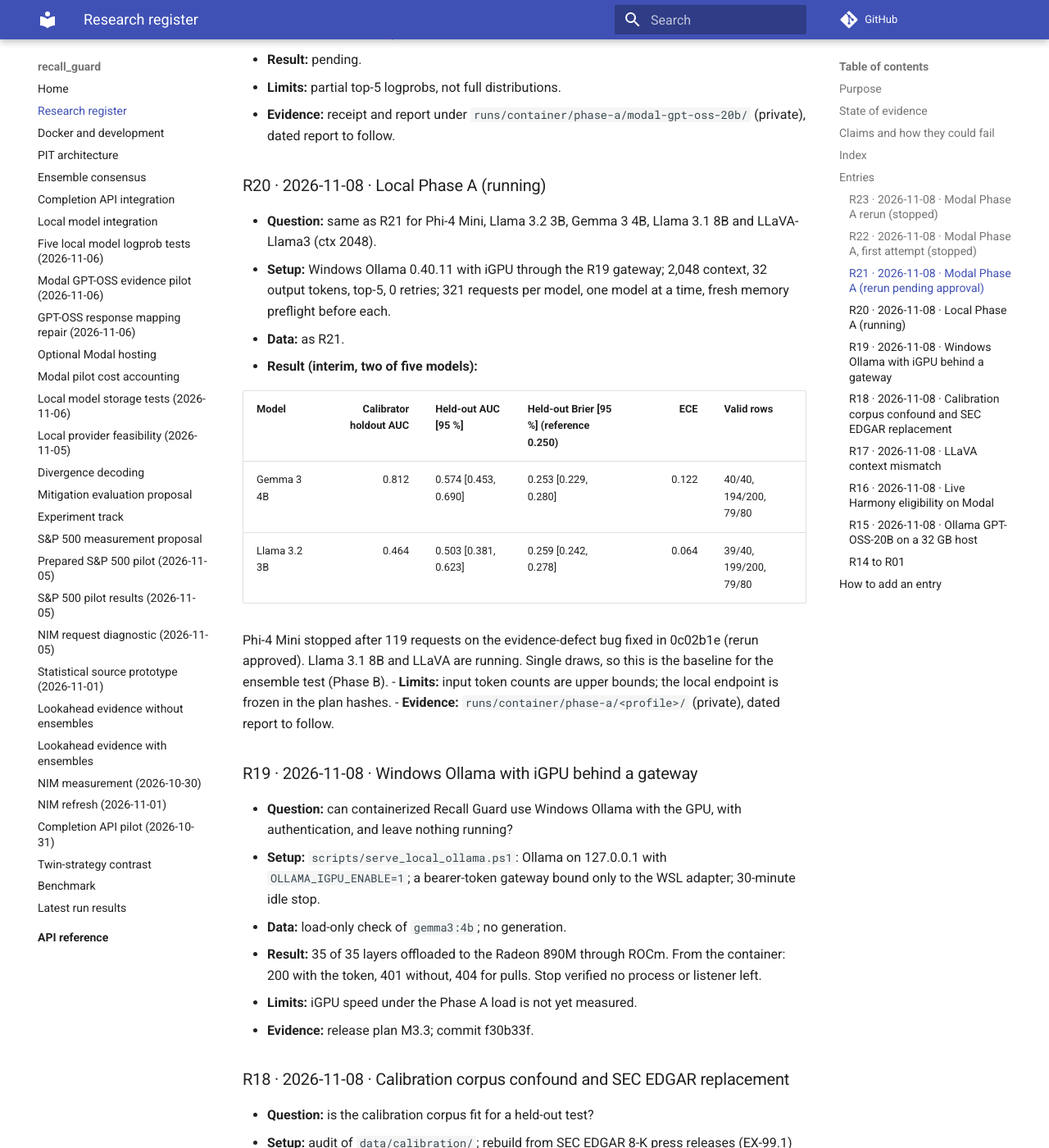
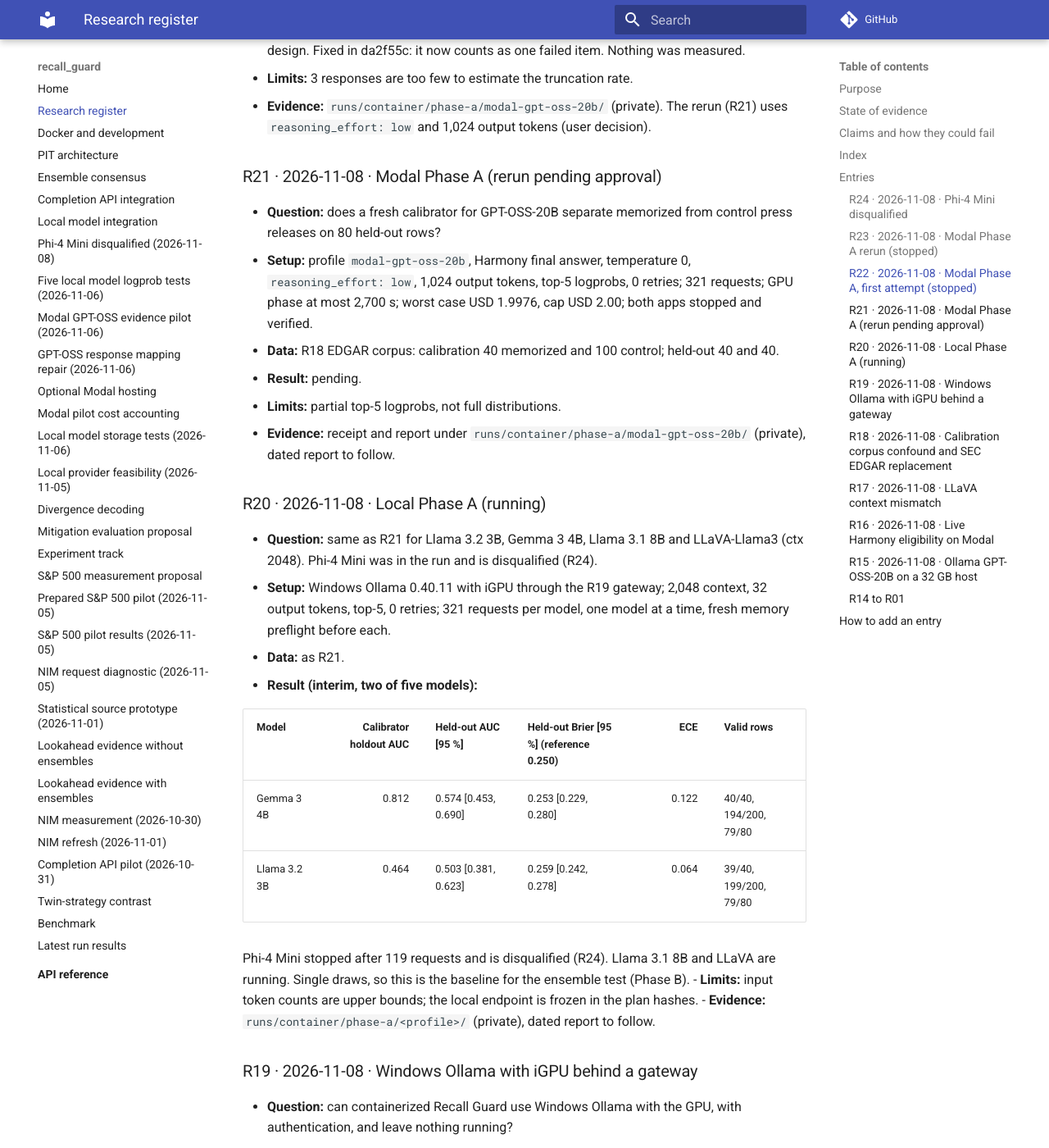
Before and after one commit to norandom/memguard_alpha, an MkDocs documentation site: the page built from docs/research-register.md, in a window 1280 px wide and 1400 px high, scrolled down 4696 px. Shown: the whole window at 82% size. Built offline with MkDocs 1.6.1 and Material for MkDocs 9.7.7, drawn with Linux system fonts in a browser that asks for light colours; comment, search, counter and statistics services are not loaded; some of the changed text lies outside the part shown.

Commit message:
docs(results): Phi-4 Mini disqualified from the Phase A model set (R24)
Co-Authored-By: Claude Opus 5.5 <noreply@anthropic.com>

```diff
--- a/docs/research-register.md
+++ b/docs/research-register.md
@@ -59,6 +59,7 @@ reproducible while keeping the held-out discrimination.
 
 | ID | Date | Track | Status | One line | Report |
 | --- | --- | --- | --- | --- | --- |
+| R24 | 2026-11-08 | Local | disqualified | Phi-4 Mini removed from the Phase A model set | [link](results/2026-11-08-phi4-mini-disqualified.md) |
 | R23 | 2026-11-08 | Modal | failed | Phase A rerun stopped after 4 requests (one evidence defect aborted calibration) | below |
 | R22 | 2026-11-08 | Modal | failed | Phase A first attempt stopped after 4 requests (reasoning truncation) | below |
 | R21 | 2026-11-08 | Modal | pending | Phase A rerun, low reasoning, 1,024 tokens, cap USD 2.00 | pending |
@@ -84,6 +85,17 @@ reproducible while keeping the held-out discrimination.
 | R01 | 2026-10-30 | NIM | measured | Hosted GPT-OSS-20B calibration and ETF evaluation | [link](results/2026-10-30-nim-measurement.md) |
 
 ## Entries
+
+### R24 · 2026-11-08 · Phi-4 Mini disqualified
+
+- **Question:** keep Phi-4 Mini in the matched set after its Phase A stop?
+- **Setup:** as R20.
+- **Data:** as R20.
+- **Result:** stopped at request 119 of 321 (all HTTP 200) on a per-response
+  evidence defect during memorized calibration (17 of 40 done, control baseline
+  complete). User decision: disqualify, no rerun.
+- **Limits:** the defect code was not recorded by the pre-fix harness.
+- **Evidence:** [dated report](results/2026-11-08-phi4-mini-disqualified.md).
 
 ### R23 · 2026-11-08 · Modal Phase A rerun (stopped)
 
@@ -129,8 +141,8 @@ reproducible while keeping the held-out discrimination.
 
 ### R20 · 2026-11-08 · Local Phase A (running)
 
-- **Question:** same as R21 for Phi-4 Mini, Llama 3.2 3B, Gemma 3 4B, Llama 3.1 8B
-  and LLaVA-Llama3 (ctx 2048).
+- **Question:** same as R21 for Llama 3.2 3B, Gemma 3 4B, Llama 3.1 8B and
+  LLaVA-Llama3 (ctx 2048). Phi-4 Mini was in the run and is disqualified (R24).
 - **Setup:** Windows Ollama 0.40.11 with iGPU through the R19 gateway; 2,048
   context, 32 output tokens, top-5, 0 retries; 321 requests per model, one model
   at a time, fresh memory preflight before each.
@@ -142,8 +154,7 @@ reproducible while keeping the held-out discrimination.
   | Gemma 3 4B | 0.812 | 0.574 [0.453, 0.690] | 0.253 [0.229, 0.280] | 0.122 | 40/40, 194/200, 79/80 |
   | Llama 3.2 3B | 0.464 | 0.503 [0.381, 0.623] | 0.259 [0.242, 0.278] | 0.064 | 39/40, 199/200, 79/80 |
 
-  Phi-4 Mini stopped after 119 requests on the evidence-defect bug fixed in
-  0c02b1e (rerun approved). Llama 3.1 8B and LLaVA are running. Single draws, so
+  Phi-4 Mini stopped after 119 requests and is disqualified (R24). Llama 3.1 8B and LLaVA are running. Single draws, so
   this is the baseline for the ensemble test (Phase B).
 - **Limits:** input token counts are upper bounds; the local endpoint is frozen in
   the plan hashes.
--- a/mkdocs.yml
+++ b/mkdocs.yml
@@ -58,6 +58,7 @@ nav:
   - Ensemble consensus: ensemble.md
   - Completion API integration: completion-api.md
   - Local model integration: local-provider.md
+  - Phi-4 Mini disqualified (2026-11-08): results/2026-11-08-phi4-mini-disqualified.md
   - Five local model logprob tests (2026-11-06): results/2026-11-06-local-model-smoke.md
   - Modal GPT-OSS evidence pilot (2026-11-06): results/2026-11-06-modal-pilot.md
   - GPT-OSS response mapping repair (2026-11-06): results/2026-11-06-gpt-oss-response-mapping.md
```
Also changed, not shown: .kiro/specs/release-1.0/measurement-plan.md (+3 -0 lines), docs/results/2026-11-08-phi4-mini-disqualified.md (added, +34 -0 lines).
